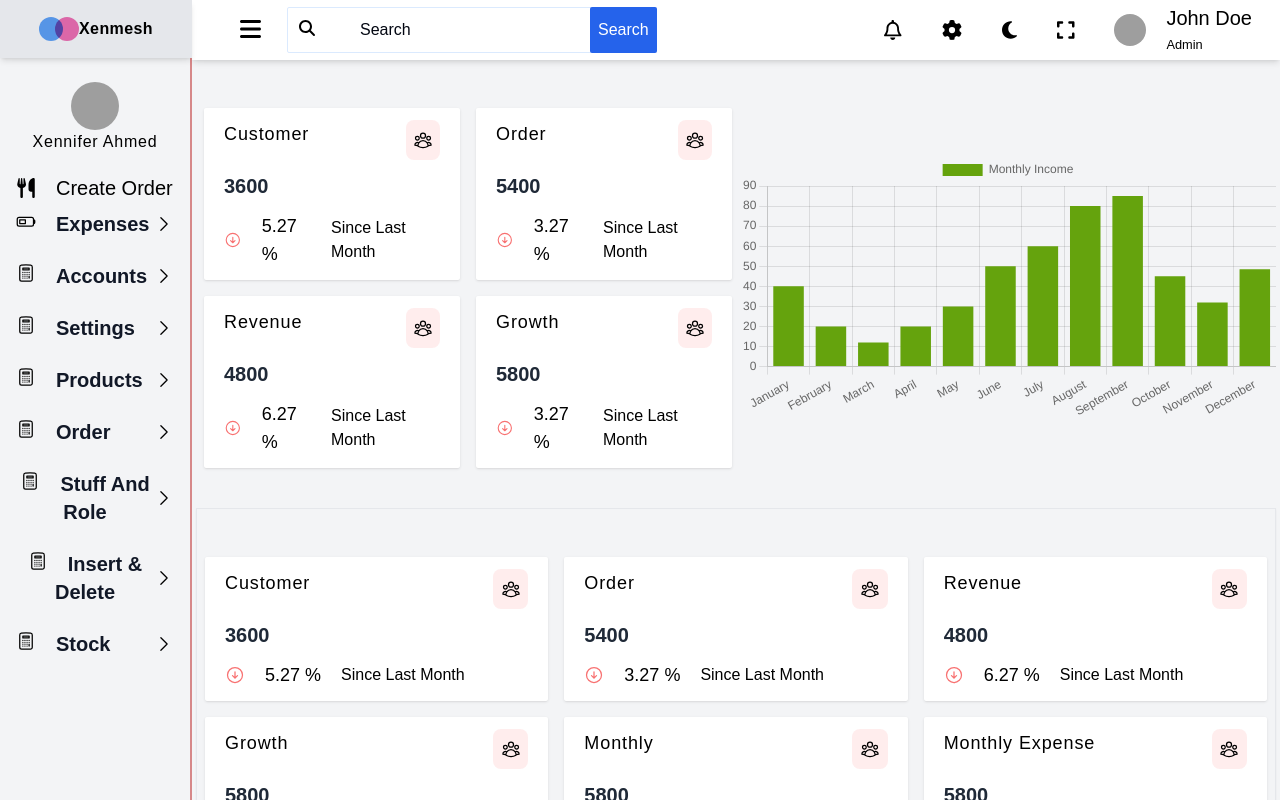
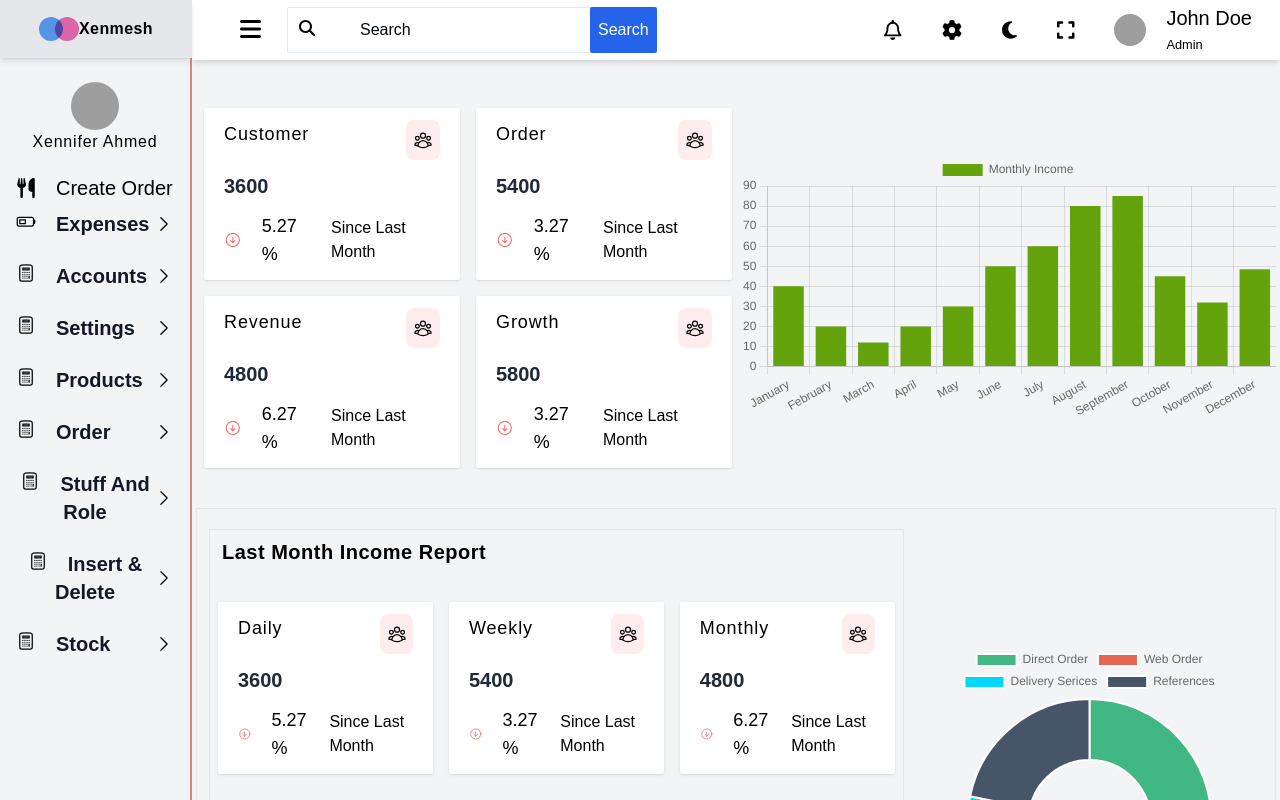
Before and after one commit to ImranGreet/xenmesh-restaurant-management-service, a Vue app in the folder Frontend/: page /admin in a window 1280 px wide. Built offline with nearby package versions, Linux system fonts and the light colour scheme; grey boxes are pictures that could not be loaded; what @animxyz/vue3, @formkit/vue would draw is missing.

Commit message:
dashboard pages is redesigned

```diff
--- a/Frontend/src/components/Admin/Report/IncomeExpenseMonthlyReport.vue
+++ b/Frontend/src/components/Admin/Report/IncomeExpenseMonthlyReport.vue
@@ -1,7 +1,23 @@
 <template>
-      <div class="w-full grid grid-cols-1 sm:grid-cols-2 lg:grid-cols-3 xl:grid-cols-3 gap-4 px-2 py-7">
-         <Card v-for="record in lastMonthReportIncomeAndExpense"
-         :key="record.id" :lastMonthRecord="record"/>
+      <div>
+             <div class="text-start px-3 py-2">
+                  <h1 class="text-xl tracking-wide font-semibold">Last Month Income  Report</h1>
+             </div>
+
+            <div class="w-full grid grid-cols-1 sm:grid-cols-2 lg:grid-cols-3  gap-4 px-2 py-7">
+                  <Card v-for="record in lastMonthIncomeReport"
+                  :key="record.id" :lastMonthRecord="record"/>
+            </div>
+
+            <div class="text-start px-3">
+                  <h1 class="text-xl tracking-wide font-semibold">Last Month Expense Report</h1>
+             </div>
+
+            <div class="w-full grid grid-cols-1 sm:grid-cols-2 lg:grid-cols-3  gap-4 px-2 py-7">
+                  <Card v-for="expenseRecord in lastMonthIncomeReport"
+                  :key="expenseRecord.id" :lastMonthRecord="expenseRecord"/>
+            </div>
+
       </div>
    </template>
 
@@ -14,52 +30,57 @@
    name:"LastMonthReport",
    components:{Card},
    setup(){
-         const lastMonthReportIncomeAndExpense = ref([
+         const lastMonthIncomeReport = ref([
                {
                      id:1,
-                     title:"customer",
+                     title:"Daily",
                      amount:3600,
                      growing:5.27,
 
                },
                {
                      id:2,
-                     title:"order",
+                     title:"Weekly",
                      amount:5400,
                      growing:3.27,
 
                },
                {
                      id:3,
-                     title:"revenue",
+                     title:"Monthly",
                      amount:4800,
                      growing:6.27,
 
                },
-               {
+
+         ]);
+
+         const lastMonthExpenseReport = [
+            {
                      id:4,
-                     title:"Growth",
+                     title:"Daily",
                      amount:5800,
                      growing:3.27,
 
                },
                {
                      id:5,
-                     title:"Monthly",
+                     title:"Weekly",
                      amount:5800,
                      growing:3.27,
 
                },
                {
                      id:6,
-                     title:"Monthly Expense",
+                     title:"Monthly",
                      amount:5800,
                      growing:3.27,
 
                },
-         ]);
+         ];
          return {
-            lastMonthReportIncomeAndExpense
+            lastMonthIncomeReport,
+            lastMonthExpenseReport
          }
    }
    }
--- a/Frontend/src/components/Admin/ReusedComps/Card.vue
+++ b/Frontend/src/components/Admin/ReusedComps/Card.vue
@@ -1,5 +1,5 @@
 <template>
-    <div class="max-w-sm px-5 py-3 bg-white shadow space-y-3 rounded-sm">
+    <div class="w-full px-5 py-3 bg-white shadow space-y-3 rounded-sm">
         <div class="w-full flex justify-between items-stretch ">
           <h2 class="text-base xl:text-lg tracking-wider leading-relaxed capitalize w-full">
             {{title}}</h2>
--- a/Frontend/src/components/Admin/Tables/Products/CurrentWebOrder.vue
+++ b/Frontend/src/components/Admin/Tables/Products/CurrentWebOrder.vue
@@ -6,8 +6,8 @@
                   <div class="overflow-x-auto">
                       <table class="w-full text-sm text-left text-gray-500 dark:text-gray-400 border-separate border border-slate-100">
 
-                        <caption class="caption-top py-5 bg-blue-500 text-gray-950 text-xl">
-                              Table 3.1: Professional wrestlers and their signature moves.
+                        <caption class="caption-top py-5 bg-lime-600 text-white text-xl">
+                              Table 2: Current Order From Website.
                             </caption>
 
 
--- a/Frontend/src/components/Admin/Tables/Products/TopSellingProducts.vue
+++ b/Frontend/src/components/Admin/Tables/Products/TopSellingProducts.vue
@@ -6,8 +6,8 @@
                   <div class="overflow-x-auto">
                       <table class="w-full text-sm text-left text-gray-500 dark:text-gray-400 border-separate border border-slate-100">
 
-                        <caption class="caption-top py-5 bg-blue-500 text-white text-xl">
-                              Table 3.1: Professional wrestlers and their signature moves.
+                        <caption class="caption-top py-5 bg-lime-600 text-white text-xl">
+                              Table 1: Top Selling Products
 
                             </caption>
 
--- a/Frontend/src/pages/Admin/Dashboard/Dashboard.vue
+++ b/Frontend/src/pages/Admin/Dashboard/Dashboard.vue
@@ -7,8 +7,13 @@
           </div>
         </div>
         <!-- report annual -->
-         <div class="w-full border border-inherit shadow-sm py-5 ">
-          <IncomeExpenseMonthlyReport />
+         <div class="w-full flex flex-col lg:flex-row justify-between items-center border border-inherit/20 shadow-sm px-3 py-5 lg:gap-x-3">
+          <div class="w-full xl:w-2/3 border border-inherit">
+            <IncomeExpenseMonthlyReport />
+          </div>
+          <div class="w-full h-full xl:w-4/12  ">
+            <TotalSales/>
+          </div>
          </div>
         <!-- report annual -->
         <!-- top selling Product -->
--- a/Frontend/src/scripts/Admin/Chart/totalsales.js
+++ b/Frontend/src/scripts/Admin/Chart/totalsales.js
@@ -1,9 +1,9 @@
 export const data = {
-  labels: ["VueJs", "EmberJs", "ReactJs", "AngularJs"],
+  labels: ["Direct Order", "Web Order", "Delivery Serices", "References"],
   datasets: [
     {
-      backgroundColor: ["#41B883", "#E46651", "#00D8FF", "#DD1B16"],
-      data: [40, 20, 80, 10],
+      backgroundColor: ["#41B883", "#E46651", "#00D8FF", "#475569"],
+      data: [60, 40, 80, 50],
     },
   ],
 };
```
